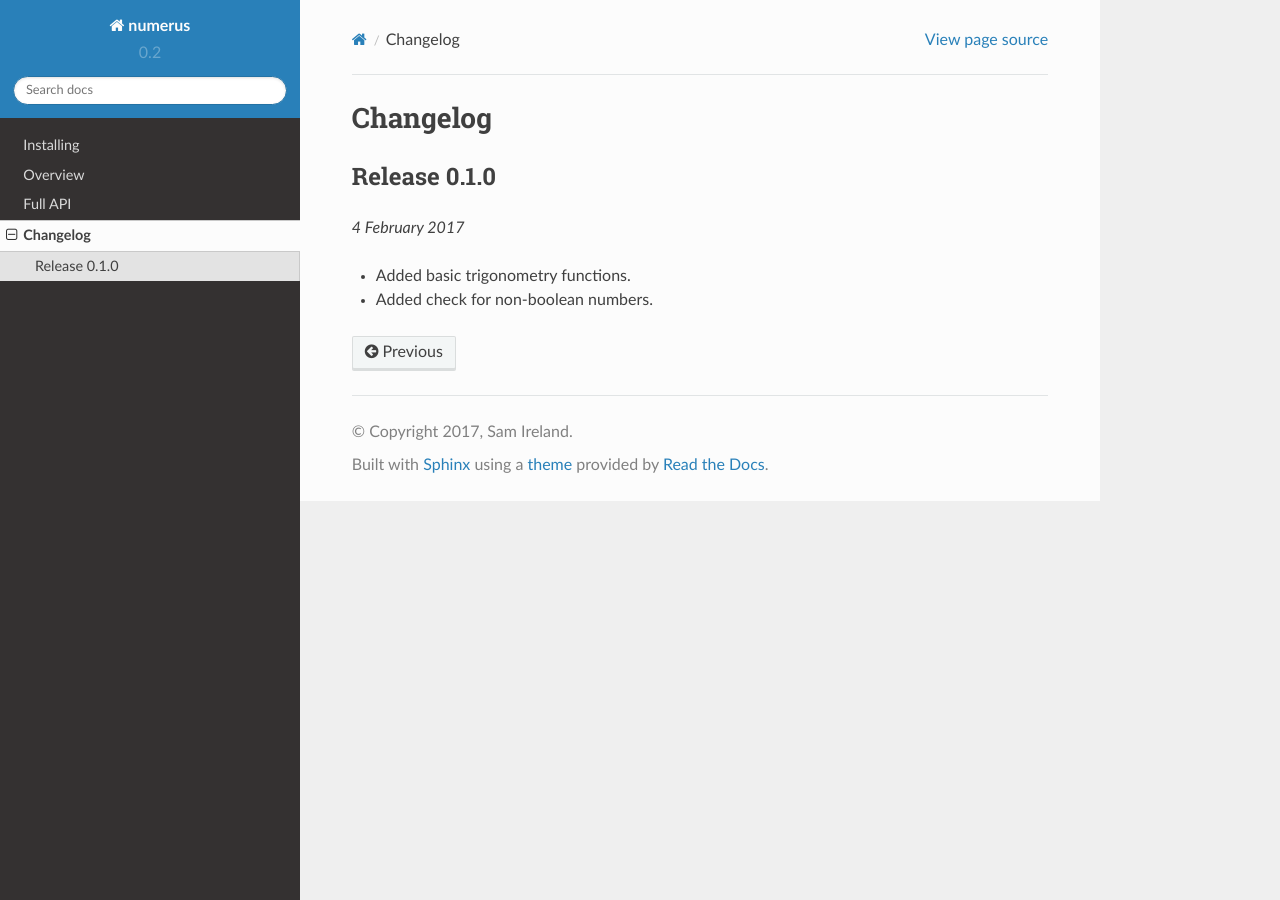
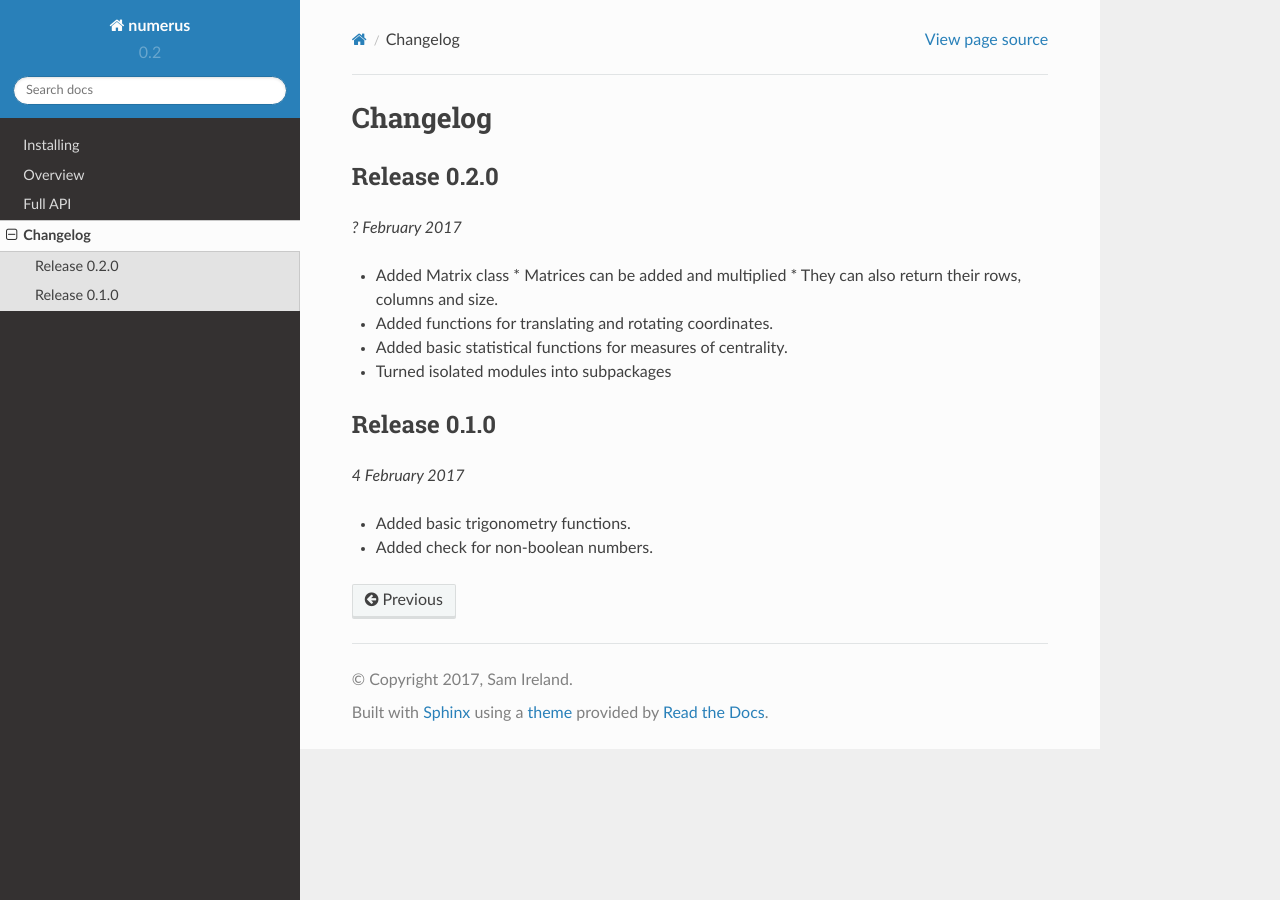
Before and after one commit to samirelanduk/numberwang, a Sphinx documentation site: the page built from docs/source/changelog.rst, in a window 1280 px wide. Built offline with Sphinx 7.4.7 and the Read the Docs theme 2.0.0, drawn with Linux system fonts in a browser that asks for light colours.

Commit message:
Update changelog

```diff
--- a/docs/source/changelog.rst
+++ b/docs/source/changelog.rst
@@ -1,5 +1,20 @@
 Changelog
 ---------
+
+Release 0.2.0
+~~~~~~~~~~~~~
+
+`? February 2017`
+
+* Added Matrix class
+  * Matrices can be added and multiplied
+  * They can also return their rows, columns and size.
+
+* Added functions for translating and rotating coordinates.
+
+* Added basic statistical functions for measures of centrality.
+
+* Turned isolated modules into subpackages
 
 Release 0.1.0
 ~~~~~~~~~~~~~
```
